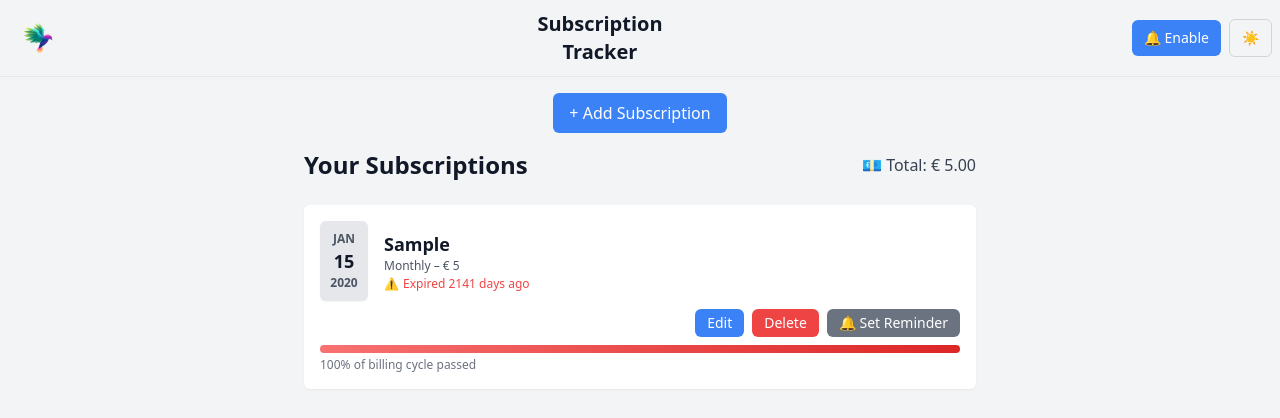
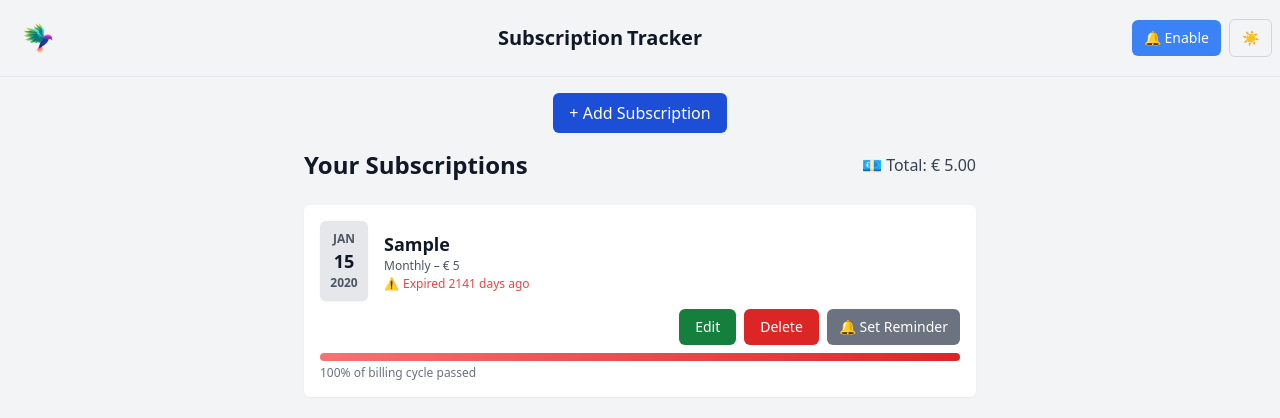
Before and after one commit to lennard978/subscription-tracker, a React (Vite) app: page /subscription-tracker/add in a window 1280 px wide. Both pictures are taken after typing "Sample", "5", "2020-01-15", "Sample" into the empty fields and a click on the button "Add". Shown: the top 418 px of the page. Built offline with nearby package versions, Linux system fonts and the light colour scheme.

Commit message:
Change color of buttons

```diff
--- a/index.html
+++ b/index.html
@@ -3,6 +3,10 @@
 	<head>
 		<meta charset="UTF-8" />
 		<meta name="viewport" content="width=device-width, initial-scale=1.0" />
+		<meta
+			name="description"
+			content="Author: N.S,Category: Subscription, Price: 4.99 USD, Recurrence: Monthly"
+		/>
 		<title>Subscription Tracker</title>
 	</head>
 	<body>
--- a/src/App.jsx
+++ b/src/App.jsx
@@ -63,7 +63,7 @@ export default function App() {
           width="60"
           height="60"
           sizes="auto, (max-width: 30em) 100vw, (max-width: 50em) 50vw, calc(33vw - 100px)" src={IMAGES.image1} alt='first image' />
-        <div className="flex flex-col justify-center items-center">
+        <div className="flex flex-col md:flex-row md:gap-1 justify-center items-center">
           <Link to="/" className="text-xl font-bold">
             Subscription
           </Link>
--- a/src/components/NotificationButton.jsx
+++ b/src/components/NotificationButton.jsx
@@ -28,7 +28,7 @@ export default function NotificationButton() {
 
   const buttonStyle =
     permission === "granted"
-      ? "bg-green-500 hover:bg-green-600"
+      ? "bg-blue-700 text-white hover:bg-blue-600 active:bg-blue-800 focus:outline-none focus:ring-2 focus:ring-blue-500 focus:ring-offset-2 px-4 py-2 rounded"
       : "bg-blue-500 hover:bg-blue-600";
 
   return (
--- a/src/components/SubscriptionItem.jsx
+++ b/src/components/SubscriptionItem.jsx
@@ -293,20 +293,20 @@ export default function SubscriptionItem({ sub, onDelete }) {
         <div className="flex gap-2 justify-end">
           <Link
             to={`/edit/${id}`}
-            className="px-3 py-1 bg-blue-500 text-white text-sm rounded-md hover:bg-blue-600"
+            className="px-3 py-1 text-white rounded-md text-sm rounded-mdborder-gray-300 bg-green-700 hover:bg-green-800 active:bg-green-900 focus:outline-none focus:ring-2 focus:ring-green-500 focus:ring-offset-2 px-4 py-2 rounded"
           >
             Edit
           </Link>
           <button
             onClick={() => onDelete(id)}
-            className="px-3 py-1 bg-red-500 text-white text-sm rounded-md hover:bg-red-600"
+            className="px-3 py-1 text-white text-sm rounded-md bg-red-600 text-white hover:bg-red-700 active:bg-red-800 focus:outline-none focus:ring-2 focus:ring-red-500 focus:ring-offset-2 px-4 py-2 rounded"
           >
             Delete
           </button>
           <button
             onClick={() => handleToggleReminder(currentSub)}
             className={`px-3 py-1 rounded-md text-sm text-white transition-colors ${currentSub.hasReminder
-              ? "bg-yellow-500 hover:bg-yellow-600"
+              ? "border-gray-300 dark:border-gray-600 bg-gray-100 dark:bg-gray-700 hover:bg-gray-200 dark:hover:bg-gray-600 transition"
               : "bg-gray-500 hover:bg-gray-600"
               }`}
           >
--- a/src/pages/Dashboard.jsx
+++ b/src/pages/Dashboard.jsx
@@ -48,7 +48,7 @@ export default function Dashboard() {
       <div className="flex  justify-center mb-4">
         <Link
           to="/add"
-          className="px-4 py-2 bg-blue-500 text-white rounded-md hover:bg-blue-600"
+          className="px-4 py-2 border-gray-300 bg-blue-700 text-white hover:bg-blue-600 active:bg-blue-800 focus:outline-none focus:ring-2 focus:ring-blue-500 focus:ring-offset-2 px-4 py-2 rounded transition text-white rounded-md "
         >
           + Add Subscription
         </Link>
```
